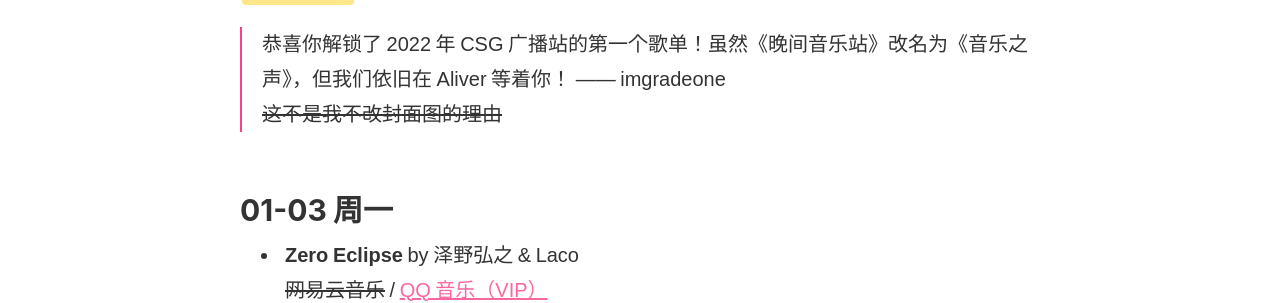
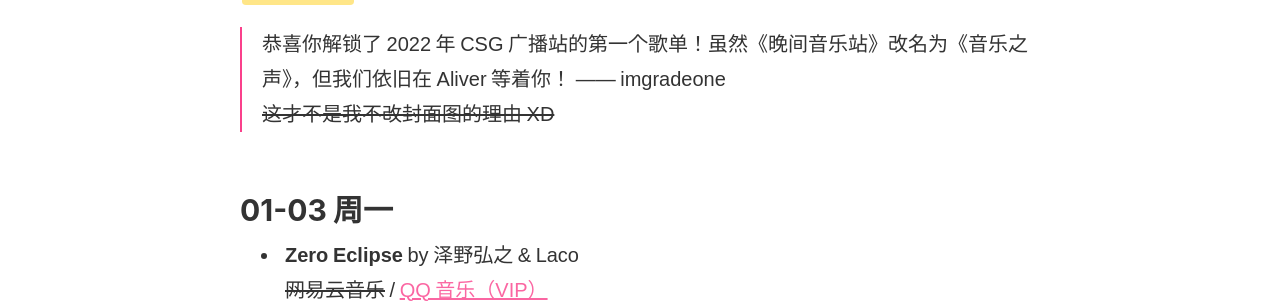
Before and after one commit to devswork-glzx/aliver, a Jekyll site: the page built from _posts/2022-01-03-songlist-2022-01-03.md, in a window 1280 px wide and 900 px high. Shown: the part 340-643 px from the top of the window. Built offline with Jekyll 4.4.1, drawn with Linux system fonts in a browser that asks for light colours; our own code applies the rules of GitHub Pages for plain Markdown files.

```diff
--- a/_includes/head.html
+++ b/_includes/head.html
@@ -1,7 +1,7 @@
 <head>
   <meta name="viewport" content="width=device-width, initial-scale=1.0">
 
-  <title>{% if page.title %}{{ page.title }} &sdot; {% endif %}{{ site.title }}</title>
+  <title>{% if page.title %}{{ page.title }} &sdot; {% endif %}{{ site.title }} | 让桂中活在你的面前</title>
   <meta property="og:title" content="{% if page.title %}{{ page.title }}{% else %}{{ site.title }}{% endif %}" />
   <meta itemprop="name" content="{% if page.title %}{{ page.title }}{% else %}{{ site.title }}{% endif %}" />
   <meta name="twitter:title" content="{% if page.title %}{{ page.title }}{% else %}{{ site.title }}{% endif %}" />
--- a/_posts/2022-01-03-songlist-2022-01-03.md
+++ b/_posts/2022-01-03-songlist-2022-01-03.md
@@ -9,7 +9,7 @@ tags:
 ---
 
 > 恭喜你解锁了 2022 年 CSG 广播站的第一个歌单！虽然《晚间音乐站》改名为《音乐之声》，但我们依旧在 Aliver 等着你！ —— imgradeone
-> ~~这不是我不改封面图的理由~~
+> ~~这才不是我不改封面图的理由 XD~~
 
 ## 01-03 周一
 
```
